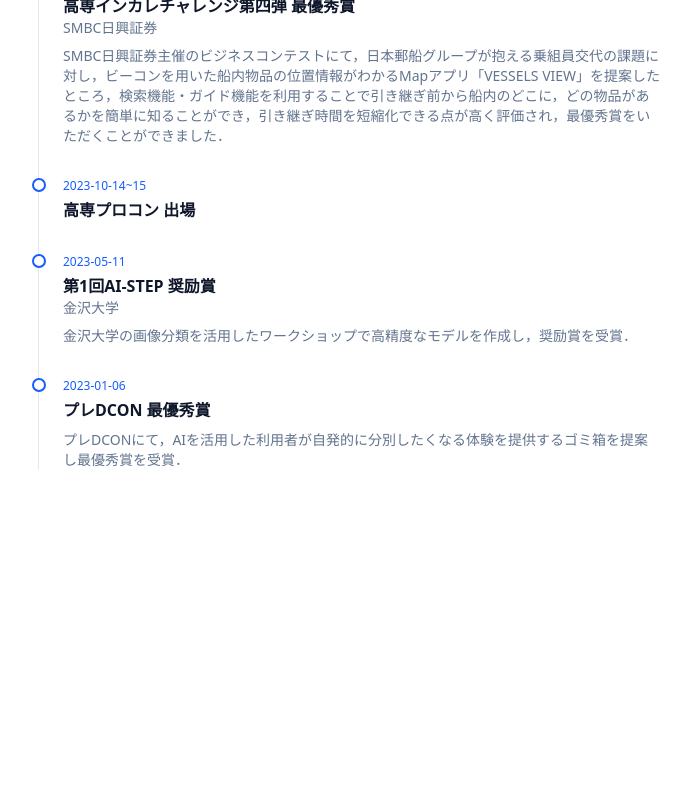
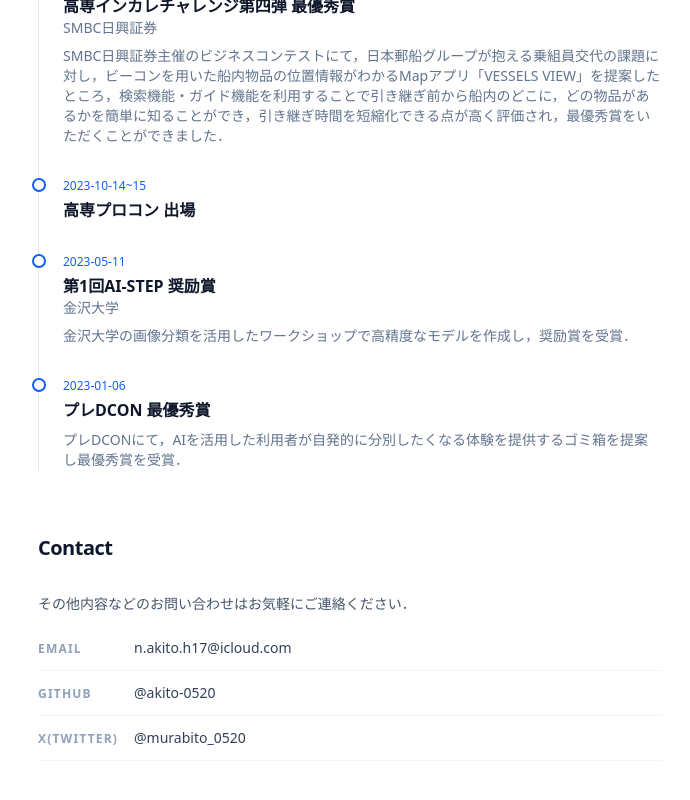
Before and after one commit to akito-0520/portfolio, a Next.js app: page / in a window 1280 px wide. Shown: the part 1483-2283 px from the top of the page, without its empty margins (290-980 px from the left). Before the commit the page ends 2033 px from the top, so only its background shows below. Built offline with nearby package versions, Linux system fonts and the light colour scheme.

Commit message:
add: "Contactセクションの追加"

```diff
--- a/app/page.tsx
+++ b/app/page.tsx
@@ -1,4 +1,5 @@
 import AboutSection from "../components/about/AboutSection";
+import ContactSection from "../components/about/ContactSection";
 import { getAboutSections, getMarkdownList } from "../lib/markdown";
 
 export default async function HomePage() {
@@ -14,6 +15,7 @@
           experiences={experiences}
         />
       ))}
+      <ContactSection />
     </div>
   );
 }
--- /dev/null
+++ b/components/about/ContactSection.tsx
@@ -0,0 +1,56 @@
+type ContactLink = {
+  label: string;
+  href: string;
+  value: string;
+};
+
+const links: ContactLink[] = [
+  {
+    label: "Email",
+    href: "mailto:n.akito.h17@icloud.com",
+    value: "n.akito.h17@icloud.com",
+  },
+  {
+    label: "GitHub",
+    href: "https://github.com/akito-0520",
+    value: "@akito-0520",
+  },
+  {
+    label: "X(Twitter)",
+    href: "https://twitter.com/murabito_0520",
+    value: "@murabito_0520",
+  },
+];
+
+export default function ContactSection() {
+  return (
+    <section>
+      <h2 className="mb-8 text-xl font-bold tracking-tight text-slate-900">
+        Contact
+      </h2>
+      <p className="mb-6 text-sm text-slate-600">
+        その他内容などのお問い合わせはお気軽にご連絡ください．
+      </p>
+      <ul className="space-y-3">
+        {links.map(({ label, href, value }) => (
+          <li
+            key={label}
+            className="flex items-baseline gap-4 border-b border-slate-100 pb-3"
+          >
+            <span className="w-20 text-xs font-semibold tracking-widest text-slate-400 uppercase">
+              {label}
+            </span>
+            <a
+              href={href}
+              target={href.startsWith("http") ? "_blank" : undefined}
+              rel={href.startsWith("http") ? "noopener noreferrer" : undefined}
+              className="text-sm text-slate-700 transition-colors hover:text-blue-600"
+            >
+              {value}
+            </a>
+          </li>
+        ))}
+      </ul>
+    </section>
+  );
+}
```
